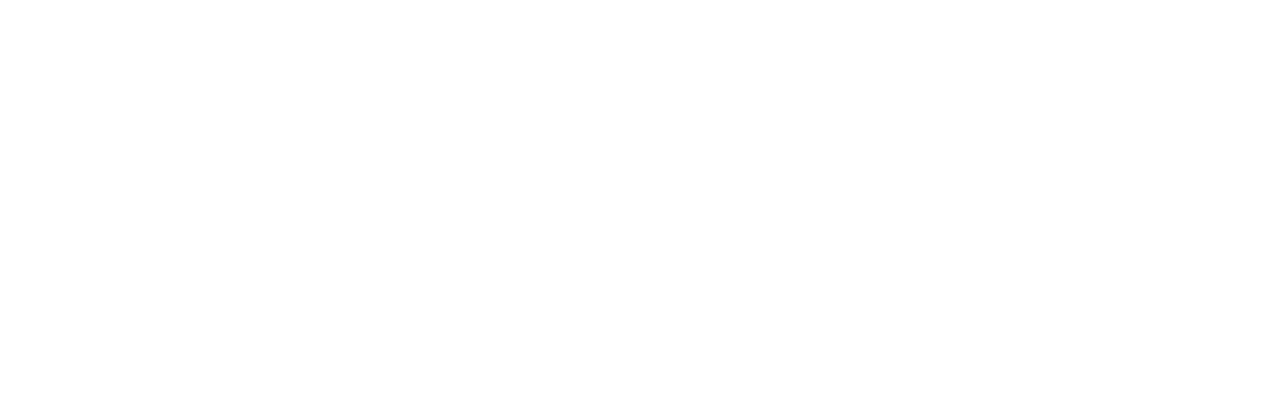
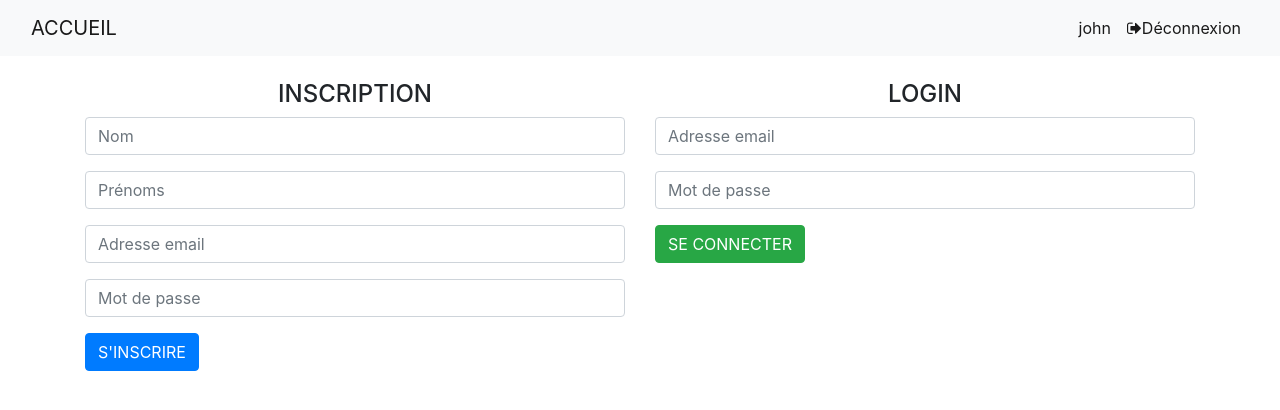
Before and after one commit to goueguy/ivoire-geek-school-pr-sence, a PHP site: page / in a window 1280 px wide. Before the commit the part shown is empty. Shown: the top 410 px of the page. Run offline with PHP 8.4, Linux system fonts and the light colour scheme.

Commit message:
design du formulaire login et inscription

```diff
--- a/css/style.css
+++ b/css/style.css
@@ -0,0 +1,3 @@
+.form-title{
+  text-align: center;
+}
--- a/index.php
+++ b/index.php
@@ -4,9 +4,94 @@
     <meta charset="UTF-8">
     <meta http-equiv="X-UA-Compatible" content="IE=edge">
     <meta name="viewport" content="width=device-width, initial-scale=1.0">
+    <link rel="stylesheet" href="https://maxcdn.bootstrapcdn.com/bootstrap/4.5.2/css/bootstrap.min.css">
+    <script src="https://ajax.googleapis.com/ajax/libs/jquery/3.5.1/jquery.min.js"></script>
     <title>ACCUEIL</title>
+    <link rel="stylesheet" href="https://cdnjs.cloudflare.com/ajax/libs/font-awesome/4.7.0/css/font-awesome.min.css">
+    <link rel="stylesheet" href="css/style.css">
 </head>
 <body>
+    <!-- MENU -->
+    <nav class="navbar navbar-expand-lg navbar-light bg-light">
+    <div class="container-fluid">
+        <a class="navbar-brand" href="#">ACCUEIL</a>
+        <button class="navbar-toggler" type="button" data-bs-toggle="collapse" data-bs-target="#navbarNav" aria-controls="navbarNav" aria-expanded="false" aria-label="Toggle navigation">
+        <span class="navbar-toggler-icon"></span>
+        </button>
+        <div class="collapse navbar-collapse" id="navbarNav">
+        <ul class="navbar-nav ml-auto">
+            <li class="nav-item">
+                <a class="nav-link active" aria-current="page" href="#">john</a>
+            </li>
+            <li class="nav-item">
+                <a class="nav-link active" aria-current="page" href="#"><i class="fa fa-sign-out"></i>Déconnexion</a>
+            </li>
+        </ul>
+        </div>
+    </div>
+    </nav>
 
+    <section id="formulaire" class="mt-4">
+        <div class="container">
+
+            <div class="row">
+                <!-- INSCRIPTION FORMULAIRE -->
+                <div class="col-lg-6">
+                <h4 class="form-title">INSCRIPTION</h4>
+                        <div class="row">
+                            <div class="col-lg-12">
+                                <div class="form-group">
+                                    <input type="text" class="form-control" name="nom" placeholder="Nom">
+                                </div>
+                            </div>
+                            <div class="col-lg-12">
+                                <div class="form-group">
+                                    <input type="text" class="form-control" name="prenoms" placeholder="Prénoms">
+                                </div>
+                            </div>
+                            <div class="col-lg-12">
+                                <div class="form-group">
+                                    <input type="email" class="form-control" name="email" placeholder="Adresse email">
+                                </div>
+                            </div>
+                            <div class="col-lg-12">
+                                <div class="form-group">
+                                    <input type="password" class="form-control" name="password" placeholder="Mot de passe">
+                                </div>
+                            </div>
+                            <div class="col-lg-4">
+                                <div class="form-group">
+                                    <button type="submit" class="btn btn-primary" name="btn-inscrire">S'INSCRIRE</button>
+                                </div>
+                            </div>
+                        </div>
+                </div>
+                <!-- LOGIN FORMULAIRE-->
+                <div class="col-lg-6">
+                        <form action="traitementLogin.php" method="POST" onsubmit="">
+                            <h4 class="form-title">LOGIN</h4>
+                            <div class="row">
+                                <div class="col-lg-12">
+                                    <div class="form-group">
+                                        <input type="email" class="form-control" name="email" placeholder="Adresse email">
+                                    </div>
+                                </div>
+                                <div class="col-lg-12">
+                                    <div class="form-group">
+                                        <input type="password" class="form-control" name="password" placeholder="Mot de passe">
+                                    </div>
+                                </div>
+                                <div class="col-lg-5">
+                                    <div class="form-group">
+                                        <button type="submit" class="btn btn-success" name="btn-inscrire">SE CONNECTER</button>
+                                    </div>
+                                </div>
+                            </div>
+                        </form>
+                </div>
+            </div>
+
+        </div>
+    </section>
 </body>
 </html>
--- /dev/null
+++ b/traitementLogin.php
@@ -0,0 +1,5 @@
+<?php
+
+
+
+?>
```
Also changed, not shown: connexion.php (added).
